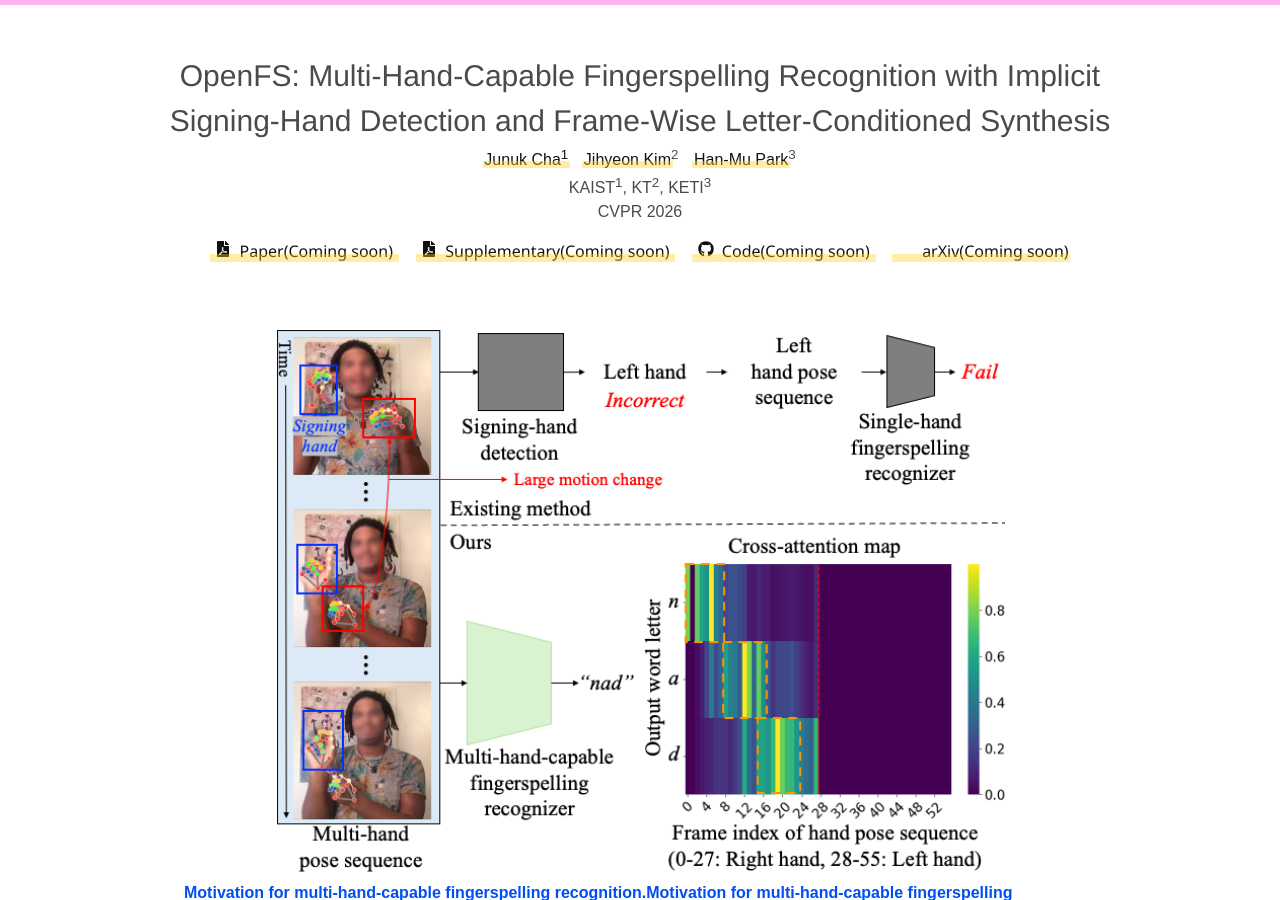
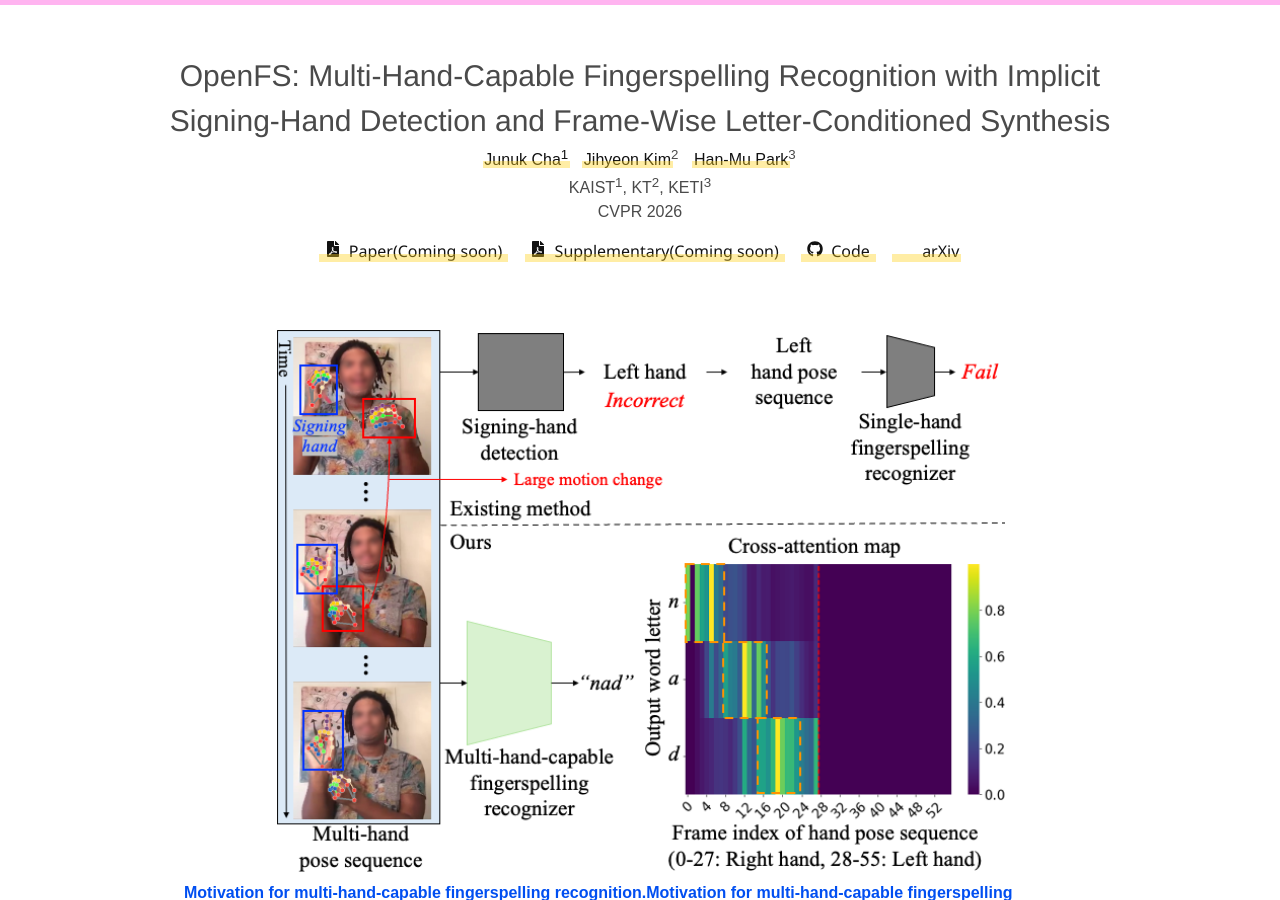
Before and after one commit to JunukCha/junukcha.github.io, a Jekyll site: the page built from _projects/openfs.md, in a window 1280 px wide and 900 px high. Built offline with Jekyll 4.4.1, drawn with Linux system fonts in a browser that asks for light colours; nearby versions of some CDN libraries; some web fonts are replaced; library files that are not in the unit come from our copies; a style sheet for code colours, icons or effects is not loaded.

Commit message:
arxiv and code link

```diff
--- a/_layouts/openfs.html
+++ b/_layouts/openfs.html
@@ -103,21 +103,21 @@
 
                 <!-- Github link -->
                 <span class="link-block">
-                  <a href="#" target="_blank" class="external-link ">
+                  <a href="https://github.com/AIRC-KETI/OpenFS" target="_blank" class="external-link ">
                     <span class="icon">
                       <i class="fab fa-github"></i>
                     </span>
-                    <span>Code(Coming soon)</span>
+                    <span>Code</span>
                   </a>
                 </span>
 
                 <!-- ArXiv abstract Link -->
                 <span class="link-block">
-                  <a href="#" target="_blank" class="external-link ">
+                  <a href="https://arxiv.org/pdf/2602.22949" target="_blank" class="external-link ">
                     <span class="icon">
                       <i class="ai ai-arxiv"></i>
                     </span>
-                    <span>arXiv(Coming soon)</span>
+                    <span>arXiv</span>
                   </a>
                 </span>
               </div>
```
